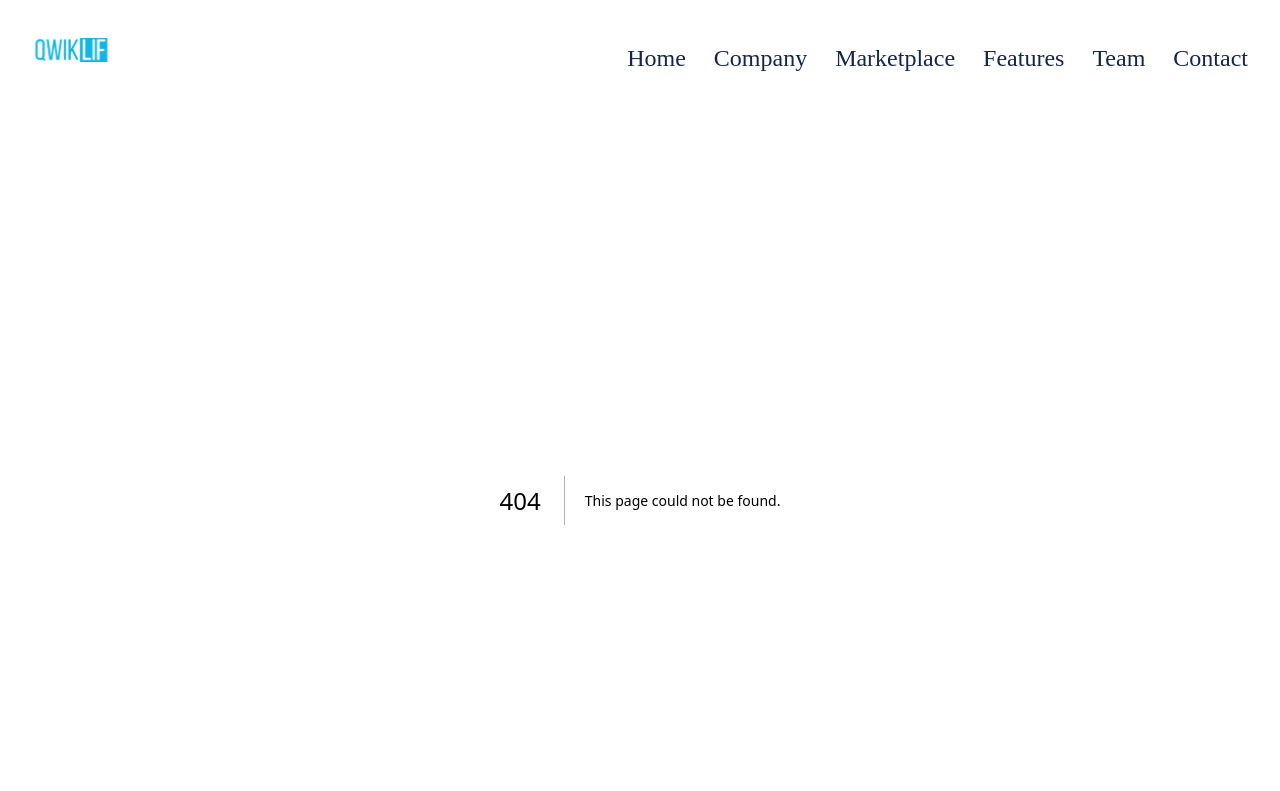
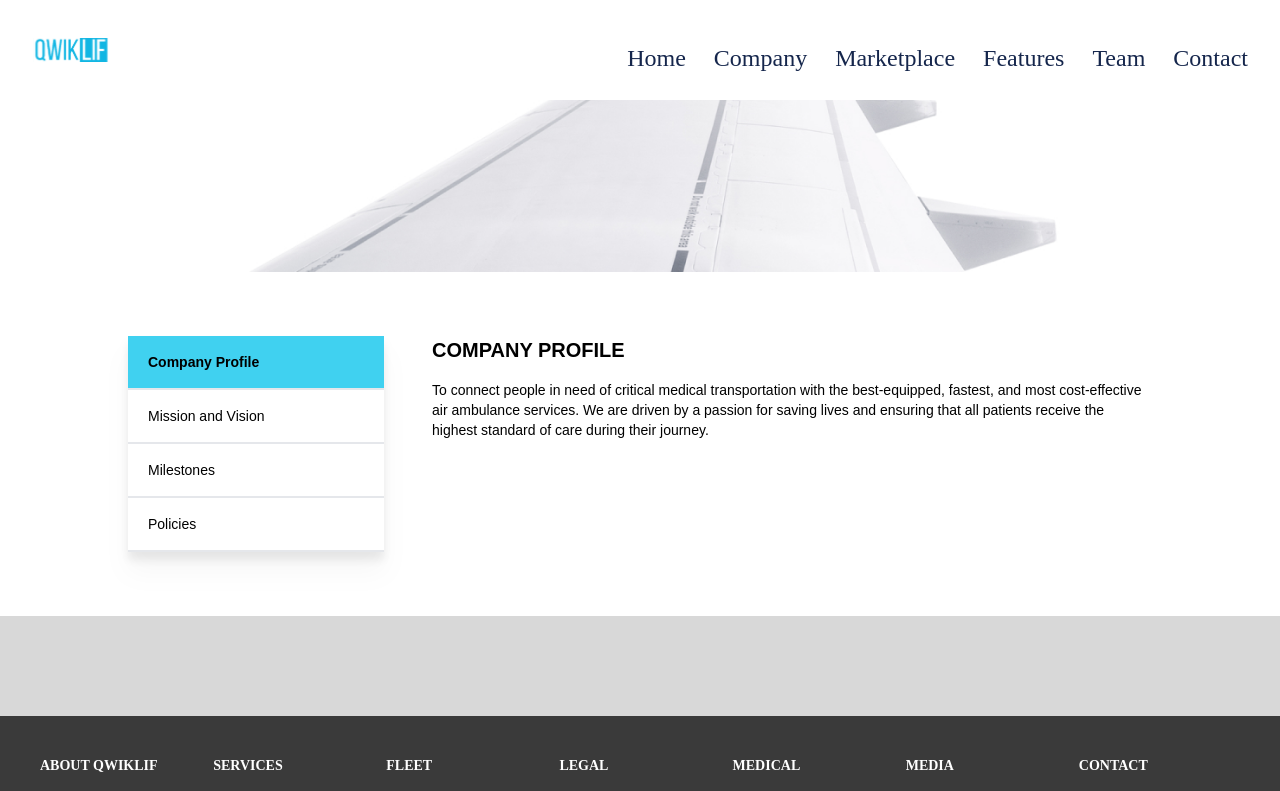
Before and after one commit to digvijaybind/qwik-new-customer-panel, a Next.js app: page /about in a window 1280 px wide. Before the commit this address had no page. Shown: the top 791 px of the page. Built offline with nearby package versions, Linux system fonts and the light colour scheme.

Commit message:
added about page

```diff
--- /dev/null
+++ b/pages/about/index.jsx
@@ -0,0 +1,58 @@
+import { useState } from "react";
+import styles from "../../styles/page.module.css";
+const About = () => {
+  const [activeTab, setActiveTab] = useState(1);
+
+  return (
+    <div className="font-Montserrat">
+      <img src="/images/about-banner.jpg" className="w-full" />
+      <div className="flex px-32 py-16">
+        <div className="w-1/4">
+          <ul className="w-full flex flex-col drop-shadow-xl bg-white">
+            <li className={`px-5 text-sm font-medium py-4 border-b-2 cursor-pointer ${activeTab === 1 ? styles.aboutPageMenuActive : ""}`} onClick={() => setActiveTab(1)}>
+              Company Profile
+            </li>
+            <li className={`px-5 text-sm font-medium py-4 border-b-2 cursor-pointer ${activeTab === 2 ? styles.aboutPageMenuActive : ""}`} onClick={() => setActiveTab(2)}>
+              Mission and Vision
+            </li>
+            <li className={`px-5 text-sm font-medium py-4 border-b-2 cursor-pointer ${activeTab === 3 ? styles.aboutPageMenuActive : ""}`} onClick={() => setActiveTab(3)}>
+              Milestones
+            </li>
+            <li className={`px-5 text-sm font-medium py-4 border-b-2 cursor-pointer ${activeTab === 4 ? styles.aboutPageMenuActive : ""}`} onClick={() => setActiveTab(4)}>
+              Policies
+            </li>
+          </ul>
+        </div>
+        <div className="w-3/4 sm:pl-0 pl-12">
+          {activeTab === 1 && (
+            <>
+              <h2 className="font-bold text-xl uppercase mb-4">Company Profile</h2>
+              <p className="text-sm">To connect people in need of critical medical transportation with the best-equipped, fastest, and most cost-effective air ambulance services. We are driven by a passion for saving lives and ensuring that all patients receive the highest standard of care during their journey.</p>
+            </>
+          )}
+          {activeTab === 2 && (
+            <>
+              <h2 className="font-bold text-xl uppercase mb-4">Mission and Vision</h2>
+              <p className="text-sm">To connect people in need of critical medical transportation with the best-equipped, fastest, and most cost-effective air ambulance services. We are driven by a passion for saving lives and ensuring that all patients receive the highest standard of care during their journey.</p>
+            </>
+          )}
+          {activeTab === 3 && (
+            <>
+              <h2 className="font-bold text-xl uppercase mb-4">Milestones</h2>
+              <p className="text-sm">To connect people in need of critical medical transportation with the best-equipped, fastest, and most cost-effective air ambulance services. We are driven by a passion for saving lives and ensuring that all patients receive the highest standard of care during their journey.</p>
+            </>
+          )}
+          {activeTab === 4 && (
+            <>
+              <h2 className="font-bold text-xl uppercase mb-4">Policies</h2>
+              <p className="text-sm">To connect people in need of critical medical transportation with the best-equipped, fastest, and most cost-effective air ambulance services. We are driven by a passion for saving lives and ensuring that all patients receive the highest standard of care during their journey.</p>
+            </>
+          )}
+        </div>
+      </div>
+      <div className="bg-[#D8D8D8] h-[100px]"></div>
+    </div>
+  );
+};
+
+export default About;
--- a/styles/page.module.css
+++ b/styles/page.module.css
@@ -19,6 +19,11 @@
   background-image: linear-gradient( 173deg, #33383E 25%, #fff 25.5%);
 }
 
+.aboutPageMenuActive{
+  background: #40D1F0;
+  font-weight: 600;
+}
+
 @media screen and (max-width:639px) {
   .Top_container{
     width: 95%;
```
Also changed, not shown: public/images/about-banner.jpg (added).
